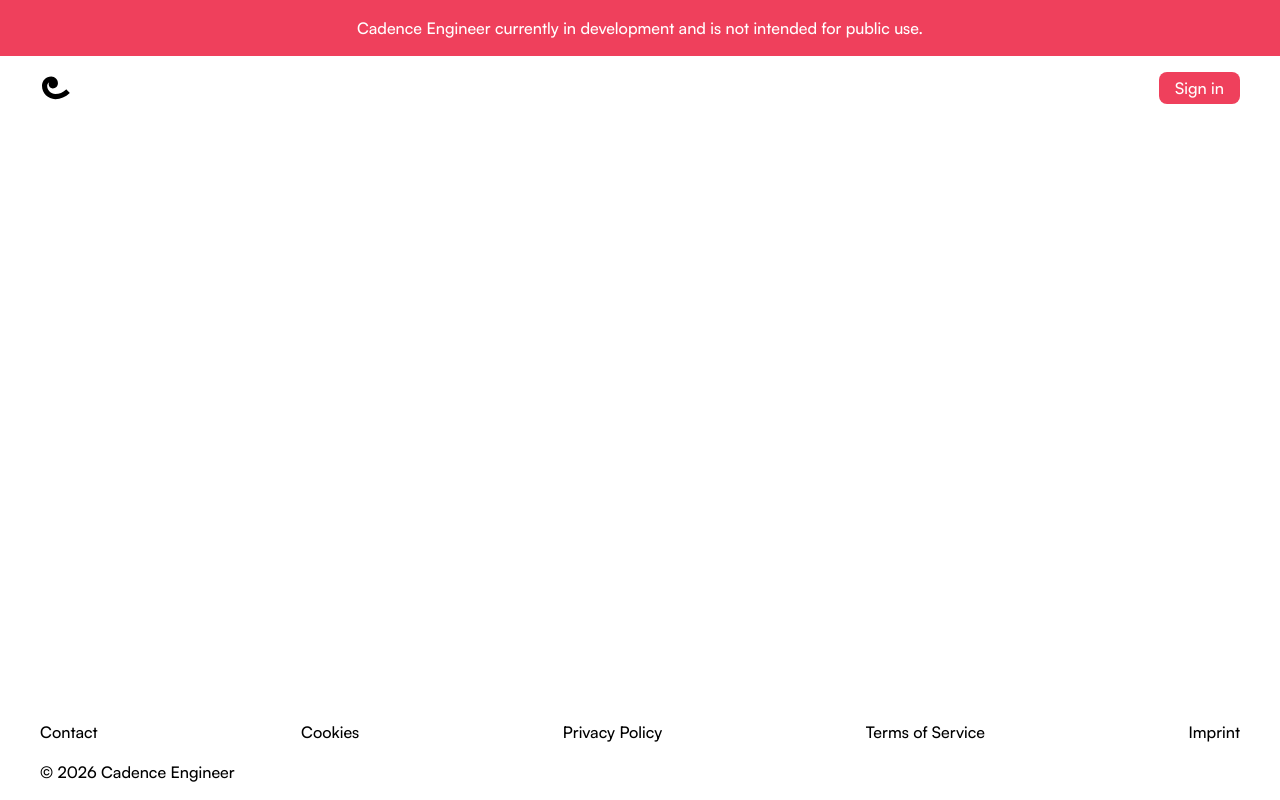
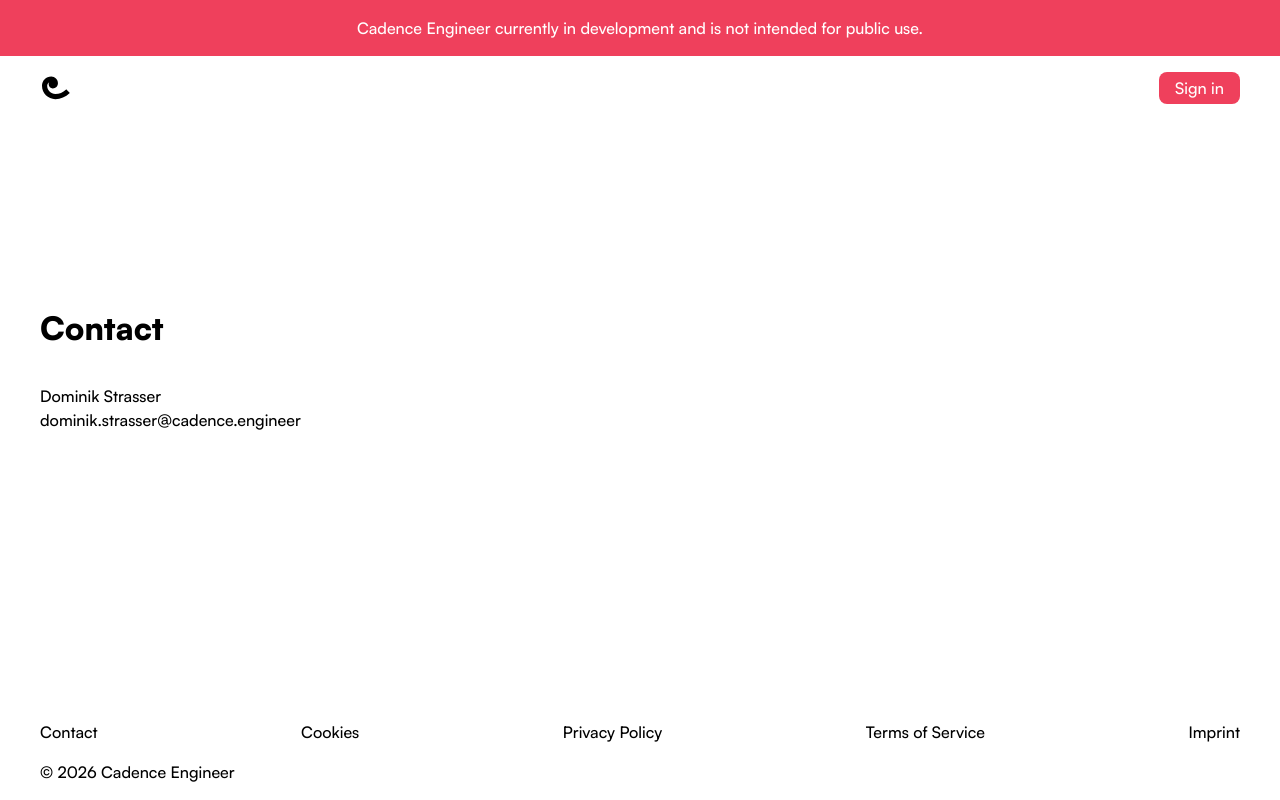
Before and after one commit to cadence-engineer/cadence-engineer-site, a SvelteKit app: page /contact in a window 1280 px wide. Built offline with nearby package versions, Linux system fonts and the light colour scheme.

Commit message:
feat: add informational page sections

```diff
--- /dev/null
+++ b/src/lib/PageSection.svelte
@@ -0,0 +1,50 @@
+<script lang="ts">
+	import type { Snippet } from 'svelte';
+	import Section from './Section.svelte';
+
+	type Props = {
+		children: Snippet;
+		title: string;
+	};
+
+	let { children, title }: Props = $props();
+</script>
+
+<Section>
+	<div class="page-section">
+		<h1>{title}</h1>
+
+		<div class="page-section__body">
+			{@render children()}
+		</div>
+	</div>
+</Section>
+
+<style>
+	.page-section {
+		display: grid;
+		max-width: 75rem;
+		align-content: start;
+		margin-inline: auto;
+		padding-top: 3.5rem;
+		gap: 2rem;
+	}
+
+	.page-section h1,
+	.page-section__body :global(p) {
+		margin: 0;
+	}
+
+	.page-section h1 {
+		font-size: 2rem;
+	}
+
+	.page-section__body {
+		display: grid;
+		gap: 1rem;
+	}
+
+	.page-section__body :global(a) {
+		color: inherit;
+	}
+</style>
--- a/src/lib/index.ts
+++ b/src/lib/index.ts
@@ -6,6 +6,7 @@ export { default as CopyrightLabel } from './CopyrightLabel.svelte';
 export { default as FeatureCard } from './FeatureCard.svelte';
 export { default as FeatureShowcase } from './FeatureShowcase.svelte';
 export { default as IconButton } from './IconButton.svelte';
+export { default as PageSection } from './PageSection.svelte';
 export { default as Section } from './Section.svelte';
 export { default as SiteBanner } from './SiteBanner.svelte';
 export { default as SiteFooter } from './SiteFooter.svelte';
--- a/src/routes/contact/+page.svelte
+++ b/src/routes/contact/+page.svelte
@@ -1,5 +1,16 @@
+<script lang="ts">
+	import { PageSection } from '$lib';
+</script>
+
 <svelte:head>
 	<title>Contact | Cadence Engineer</title>
 </svelte:head>
 
-<main></main>
+<main>
+	<PageSection title="Contact">
+		<p>
+			Dominik Strasser<br />
+			<a href="mailto:dominik.strasser@cadence.engineer">dominik.strasser@cadence.engineer</a>
+		</p>
+	</PageSection>
+</main>
--- a/src/routes/cookies/+page.svelte
+++ b/src/routes/cookies/+page.svelte
@@ -1,5 +1,13 @@
+<script lang="ts">
+	import { PageSection } from '$lib';
+</script>
+
 <svelte:head>
 	<title>Cookies | Cadence Engineer</title>
 </svelte:head>
 
-<main></main>
+<main>
+	<PageSection title="Cookies">
+		<p>Information about how Cadence Engineer uses cookies will be provided here.</p>
+	</PageSection>
+</main>
--- a/src/routes/imprint/+page.svelte
+++ b/src/routes/imprint/+page.svelte
@@ -1,5 +1,23 @@
+<script lang="ts">
+	import { PageSection } from '$lib';
+</script>
+
 <svelte:head>
 	<title>Imprint | Cadence Engineer</title>
 </svelte:head>
 
-<main></main>
+<main>
+	<PageSection title="Imprint">
+		<p>
+			Dominik Strasser<br />
+			Rechte Wienzeile 25-27/5/2<br />
+			1040 Vienna<br />
+			<a href="mailto:dominik.strasser@cadence.engineer">dominik.strasser@cadence.engineer</a>
+		</p>
+
+		<p>
+			Presentation and development of the Cadence Engineer software project.<br />
+			Cadence Engineer is currently under development and is not intended for public use.
+		</p>
+	</PageSection>
+</main>
--- a/src/routes/privacy/+page.svelte
+++ b/src/routes/privacy/+page.svelte
@@ -1,5 +1,13 @@
+<script lang="ts">
+	import { PageSection } from '$lib';
+</script>
+
 <svelte:head>
 	<title>Privacy Policy | Cadence Engineer</title>
 </svelte:head>
 
-<main></main>
+<main>
+	<PageSection title="Privacy Policy">
+		<p>Information about how Cadence Engineer handles personal data will be provided here.</p>
+	</PageSection>
+</main>
--- a/src/routes/terms/+page.svelte
+++ b/src/routes/terms/+page.svelte
@@ -1,5 +1,13 @@
+<script lang="ts">
+	import { PageSection } from '$lib';
+</script>
+
 <svelte:head>
 	<title>Terms of Service | Cadence Engineer</title>
 </svelte:head>
 
-<main></main>
+<main>
+	<PageSection title="Terms of Service">
+		<p>The terms governing the use of Cadence Engineer will be provided here.</p>
+	</PageSection>
+</main>
```
